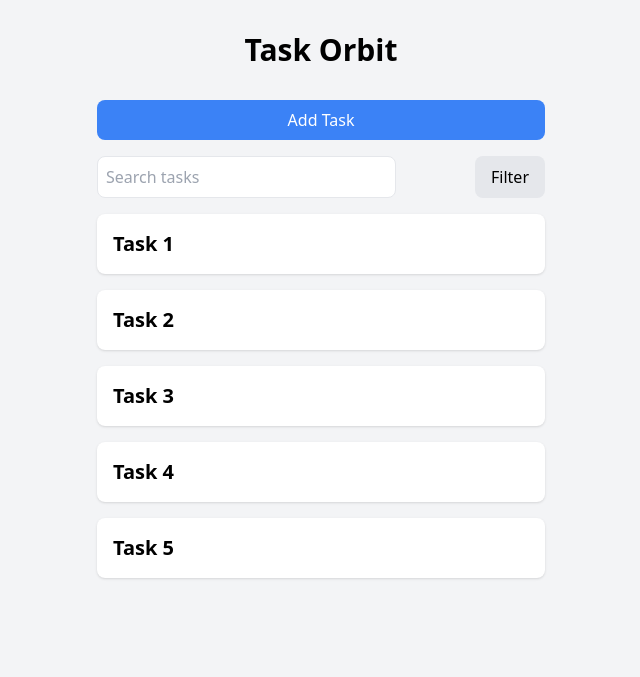
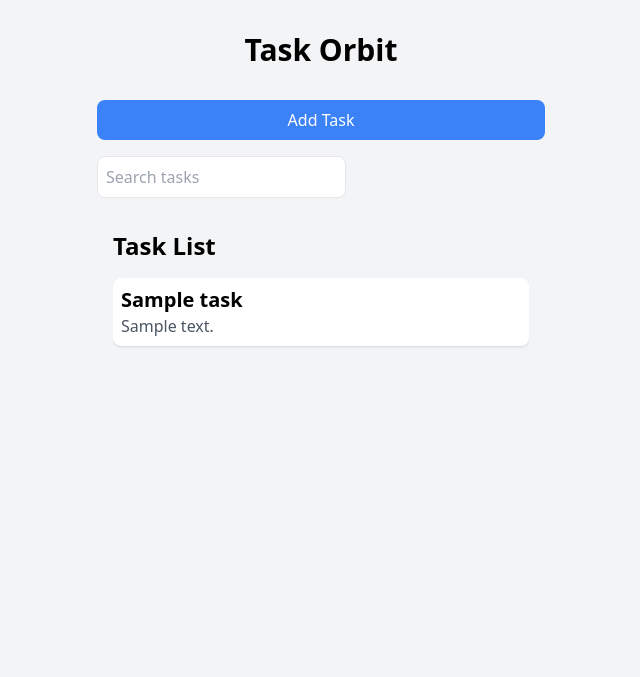
Before and after one commit to dezeat/TaskOrbit, a Python web app: template app/templates/index.html in a window 1280 px wide. Shown: the top 677 px of the page, without its empty margins (319-959 px from the left). Run offline with Jinja, Linux system fonts and the light colour scheme; the template is opened without the code that fills it: most values are stand-ins (such as "Sample title", 1, 10 or a date in 2020); some libraries are stand-ins or nearby versions.

Commit message:
Implement MVP FE

```diff
--- a/app/templates/index.html
+++ b/app/templates/index.html
@@ -11,34 +11,35 @@
     <div class="container max-w-md">
         <h1 class="text-3xl font-bold text-center mb-8">Task Orbit</h1>
 
-        <button class="w-full bg-blue-500 text-white py-2 rounded-lg mb-4 hover:bg-blue-600 transition duration-300">
+        <button class="w-full bg-blue-500 text-white py-2 rounded-lg mb-4 hover:bg-blue-600 transition duration-300"
+                hx-get="/show_add_task"
+                hx-target="#task-popup"
+                hx-swap="innerHTML"
+                hx-trigger="click">
             Add Task
         </button>
+        <div id="task-popup">
+            <!-- This is where your modal content will be rendered -->
+            {% include "partials/task_popup.html" %}
+        </div>
 
         <div class="flex justify-between mb-4">
-            <input type="text" placeholder="Search tasks" class="w-2/3 p-2 border rounded-lg">
-            <button class="bg-gray-200 px-4 py-2 rounded-lg hover:bg-gray-300 transition duration-300">
-                Filter
-            </button>
+            <input type="text"
+                    placeholder="Search tasks"
+                    class="p-2 border rounded-lg"
+                    hx-get="/search_tasks"
+                    hx-target="#task-list"
+                    hx-swap="innerHTML"
+                    hx-trigger="keydown">
         </div>
 
-        <div class="space-y-4">
-            <div class="bg-white p-4 rounded-lg shadow">
-                <h2 class="text-xl font-semibold">Task 1</h2>
-            </div>
-            <div class="bg-white p-4 rounded-lg shadow">
-                <h2 class="text-xl font-semibold">Task 2</h2>
-            </div>
-            <div class="bg-white p-4 rounded-lg shadow">
-                <h2 class="text-xl font-semibold">Task 3</h2>
-            </div>
-            <div class="bg-white p-4 rounded-lg shadow">
-                <h2 class="text-xl font-semibold">Task 4</h2>
-            </div>
-            <div class="bg-white p-4 rounded-lg shadow">
-                <h2 class="text-xl font-semibold">Task 5</h2>
+        <div class="container mx-auto p-4">
+            <h2 class="text-2xl font-bold mb-4">Task List</h2>
+            <div id="task-list" hx-get="/task_list" hx-trigger="load" hx-target="#task-list" hx-swap="innerHTML">
+                {% include "partials/task_list.html" %}
             </div>
         </div>
+
     </div>
 </body>
 </html>
--- /dev/null
+++ b/app/templates/partials/task.html
@@ -0,0 +1,5 @@
+<!-- task.html -->
+<div class="bg-white p-2 rounded-lg shadow mb-4">
+    <h2 class="text-xl font-semibold">{{ task.name }}</h2>
+    <p class="text-gray-600">{{ task.description }}</p>
+</div>
--- /dev/null
+++ b/app/templates/partials/task_list.html
@@ -0,0 +1,6 @@
+<!-- task_list.html -->
+<ul class="h-96 overflow-y-auto" hx-get="/task_list" hx-trigger="newTask from:body">
+    {% for task in tasks %}
+        {% include 'partials/task.html' %}
+    {% endfor %}
+</ul>
--- /dev/null
+++ b/app/templates/partials/task_popup.html
@@ -0,0 +1,28 @@
+<!-- task_popup.html -->
+{% if show_popup %}
+<div id="task-popup" class="fixed inset-0 bg-black bg-opacity-50 flex items-center justify-center">
+    <div class="bg-white p-6 rounded-lg shadow-lg w-full max-w-md">
+        <h2 class="text-2xl font-bold mb-4">Add New Task</h2>
+        <form hx-post="/add_task" hx-target="#task-popup" hx-swap="innerHTML" class="space-y-4">
+            <div>
+                <label for="name" class="block font-medium">Title</label>
+                <input type="text" id="name" name="name" class="w-full p-2 border rounded-lg" required>
+            </div>
+            <div>
+                <label for="description" class="block font-medium">Description</label>
+                <textarea id="description" name="description" class="w-full p-2 border rounded-lg" required></textarea>
+            </div>
+            <div class="flex justify-end space-x-4">
+                <button type="button" class="bg-gray-200 px-4 py-2 rounded-lg hover:bg-gray-300" hx-get="/close_add_task" hx-target="#task-popup" hx-swap="outerHTML">
+                    Cancel
+                </button>
+                <button type="submit" class="bg-blue-500 text-white px-4 py-2 rounded-lg hover:bg-blue-600">
+                    Add Task
+                </button>
+            </div>
+        </form>
+    </div>
+</div>
+{% else %}
+<div id="task-popup"></div>
+{% endif %}
```
Also changed, not shown: app/app.py (+49 -14 lines), app/config.py (+7 -0 lines), main.py (+1 -13 lines), todo.md (+4 -4 lines), 1 other file.
